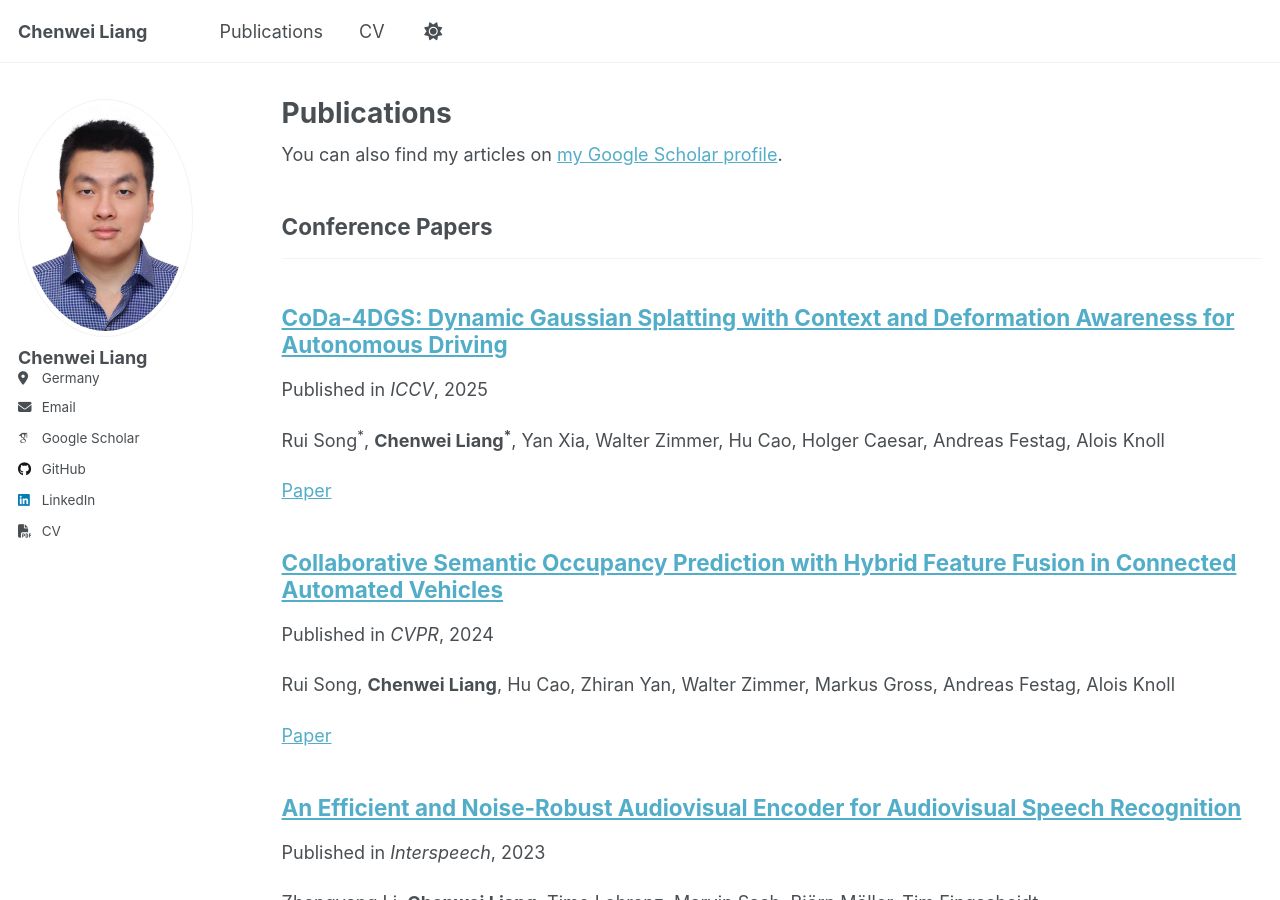
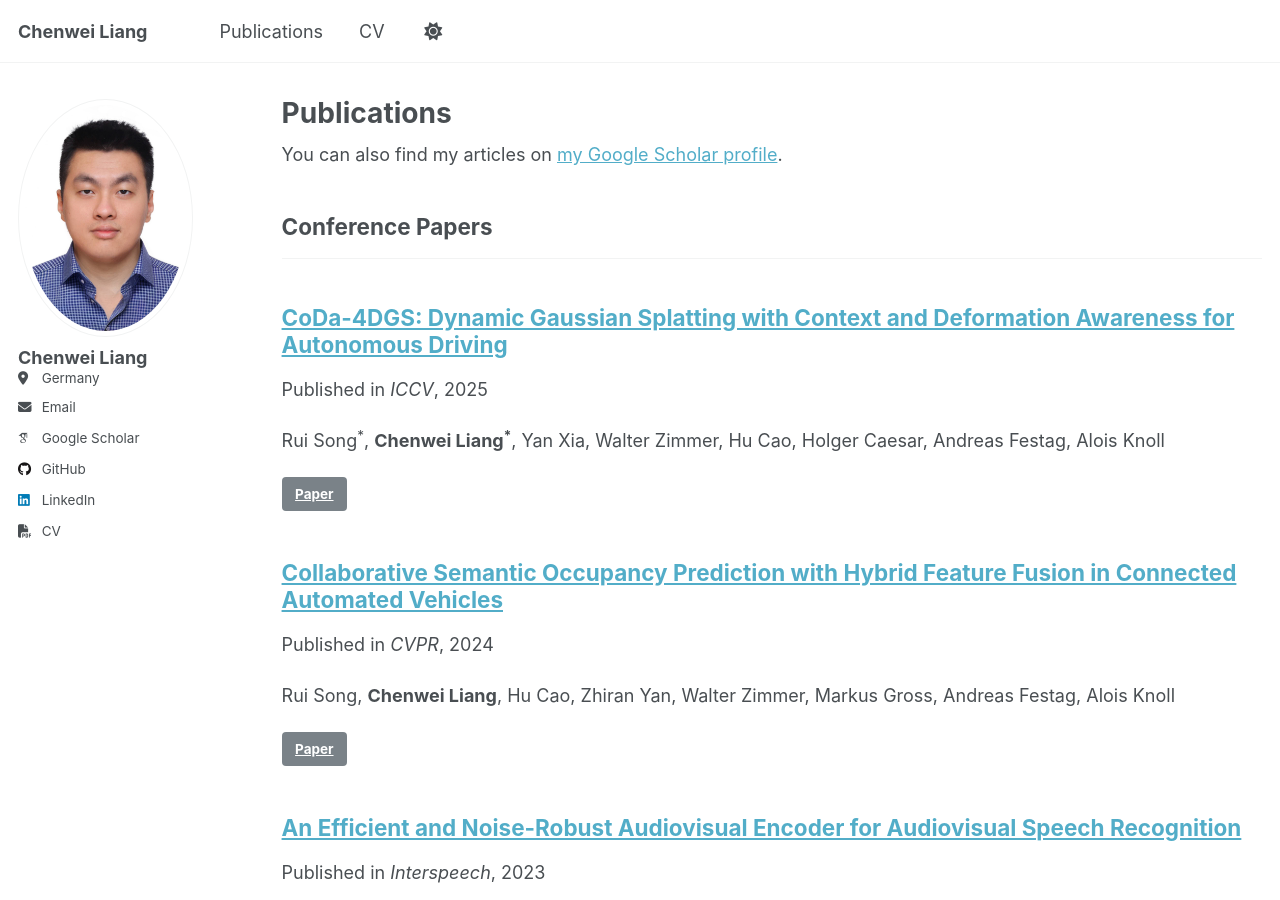
Before and after one commit to Chenwei-Liang/Chenwei-Liang.github.io, a Jekyll site: the page built from _pages/publications.html, in a window 1280 px wide and 900 px high. Built offline with Jekyll 4.4.1, drawn with Linux system fonts in a browser that asks for light colours; some web fonts are replaced; a script that is not in the unit is left out.

Commit message:
Update archive-single.html

```diff
--- a/_includes/archive-single.html
+++ b/_includes/archive-single.html
@@ -14,28 +14,27 @@
 
 <div class="{{ include.type | default: "list" }}__item">
   <article class="archive__item" itemscope itemtype="http://schema.org/CreativeWork">
-    {% if include.type == "grid" and teaser %}
-      <div class="archive__item-teaser">
-        <img src=
-          {% if teaser contains "://" %}
-            "{{ teaser }}"
-          {% else %}
-            "{{ teaser | prepend: "/images/" | prepend: base_path }}"
-          {% endif %}
-          alt="">
+
+    <div class="publication-layout">
+
+      {% if post.teaser_gif %}
+        <div class="publication-image">
+          <img src="{{ post.teaser_gif | relative_url }}" alt="GIF for {{ post.title }}">
         </div>
       {% endif %}
 
+      <div class="publication-details">
+
         <h2 class="archive__item-title" itemprop="headline">
           {% if post.link %}
-        <a href="{{ post.link }}">{{ title }}</a> <a href="{{ base_path }}{{ post.url }}" rel="permalink"><i class="fa fa-link" aria-hidden="true" title="permalink"></i><span class="sr-only">Permalink</span></a>
+            <a href="{{ post.link }}">{{ title }}</a> <a href="{{ post.url | relative_url }}" rel="permalink"><i class="fas fa-link" aria-hidden="true" title="permalink"></i><span class="sr-only">Permalink</span></a>
           {% else %}
-        <a href="{{ base_path }}{{ post.url }}" rel="permalink">{{ title }}</a>
+            <a href="{{ post.url | relative_url }}" rel="permalink">{{ title }}</a>
           {% endif %}
         </h2>
 
         {% if post.read_time %}
-      <p class="page__meta"><i class="fa fa-clock" aria-hidden="true"></i> {% include read-time.html %}</p>
+          <p class="page__meta"><i class="far fa-clock" aria-hidden="true"></i> {% include read-time.html %}</p>
         {% endif %}
 
         {% if post.collection == 'teaching' %}
@@ -49,36 +48,21 @@
         {% if post.excerpt and site.read_more != 'enabled' %}
         <p class="archive__item-excerpt" itemprop="description">{{ post.excerpt | markdownify }}</p>
         {% elsif post.excerpt and site.read_more == 'enabled' %}
-    <p class="archive__item-excerpt" itemprop="description"><p>{{ post.excerpt | markdownify | remove: '<p>' | remove: '</p>' }}<strong><a href="{{ base_path }}{{ post.url }}" rel="permalink"> Read more</a></strong></p></p>
+        <p class="archive__item-excerpt" itemprop="description"><p>{{ post.excerpt | markdownify | remove: '<p>' | remove: '</p>' }}<strong><a href="{{ post.url | relative_url }}" rel="permalink"> Read more</a></strong></p></p>
         {% endif %}
 
-    {% if post.citation and post.paperurl and post.slidesurl and post.bibtexurl %}
-      <p>Recommended citation: {{ post.citation }}<br /><a href="{{ post.paperurl }}">Paper</a> | <a href="{{ post.slidesurl }}">Slides</a> | <a href="{{ post.bibtexurl }}">Bibtex</a></p>
-    {% elsif post.citation and post.paperurl and post.slidesurl %}
-      <p>Recommended citation: {{ post.citation }}<br /><a href="{{ post.paperurl }}">Paper</a> | <a href="{{ post.slidesurl }}">Slides</a></p>
-    {% elsif post.citation and post.paperurl and post.bibtexurl %}
-      <p>Recommended citation: {{ post.citation }}<br /><a href="{{ post.paperurl }}">Paper</a> | <a href="{{ post.bibtexurl }}">Bibtex</a></p>
-    {% elsif post.citation and post.paperurl %}
-      <p>Recommended citation: {{ post.citation }}<br /><a href="{{ post.paperurl }}">Paper</a></p>
-    {% elsif post.citation and post.slidesurl and post.bibtexurl %}
-      <p>Recommended citation: {{ post.citation }}<br /><a href="{{ post.slidesurl }}">Slides</a> | <a href="{{ post.bibtexurl}}">Bibtex</a></p>
-    {% elsif post.citation and post.slidesurl %}
-      <p>Recommended citation: {{ post.citation }}<br /><a href="{{ post.slidesurl }}">Slides</a></p>
-    {% elsif post.citation and post.bibtexurl %}
-      <p>Recommended citation: {{ post.citation }}<br /><a href="{{ post.bibtexurl }}">Bibtex</a></p>
-    {% elsif post.citation %}
-      <p>Recommended citation: {{ post.citation }}</p>
-    {% elsif post.paperurl and post.bibtexurl %}
-      <p><a href=" {{ post.paperurl }} ">Paper</a> | <a href="{{ post.bibtexurl }}">Bibtex</a></p>
+        {% if post.citation and post.paperurl %}
+          <p>
+          <a href="{{ post.paperurl }}" class="btn btn--research">Paper</a>
+          {% if post.slidesurl %}<a href="{{ post.slidesurl }}" class="btn btn--research">Slides</a>{% endif %}
+          {% if post.bibtexurl %}<a href="{{ post.bibtexurl }}" class="btn btn--research">Bibtex</a>{% endif %}
+          <br>Recommended citation: {{ post.citation }}
+          </p>
         {% elsif post.paperurl %}
-      <p><a href=" {{ post.paperurl }} ">Paper</a></p>
-    {% elsif post.slidesurl and post.bibtexurl %}
-      <p><a href="{{ post.slidesurl }}">Slides</a> | <a href="{{ post.bibtexurl }}">Bibtex</a></p>
-    {% elsif post.slidesurl %}
-      <p><a href="{{ post.slidesurl }}">Slides</a></p>
-    {% elsif post.bibtexurl %}
-      <p><a href="{{ post.bibtexurl }}">Bibtex</a></p>
+            <p><a href="{{ post.paperurl }}" class="btn btn--research">Paper</a></p>
         {% endif %}
 
+      </div>
+    </div>
   </article>
 </div>
```
Lines whose indentation alone changed are shown as unchanged.
